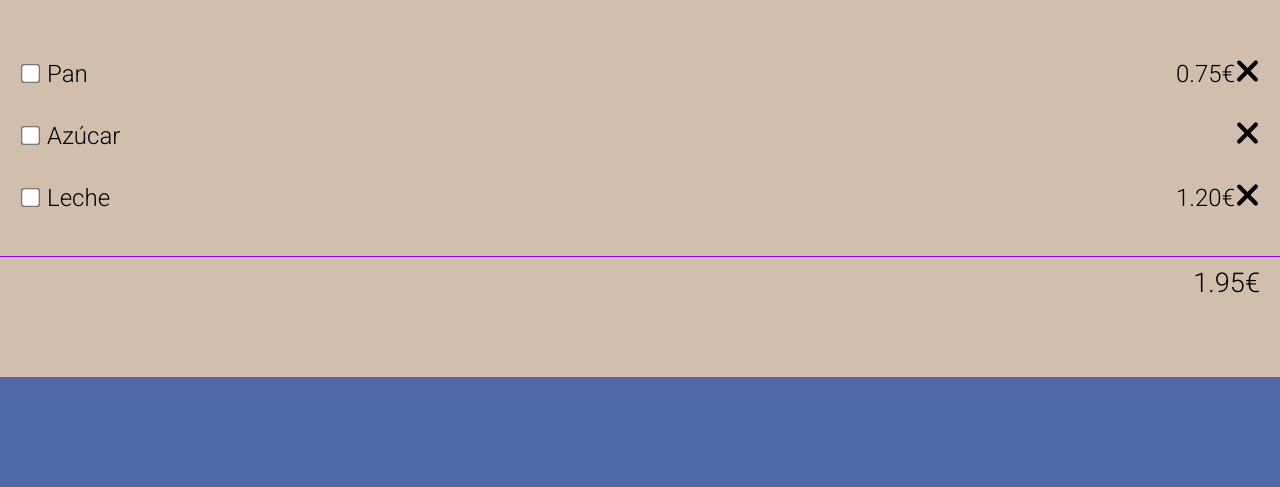
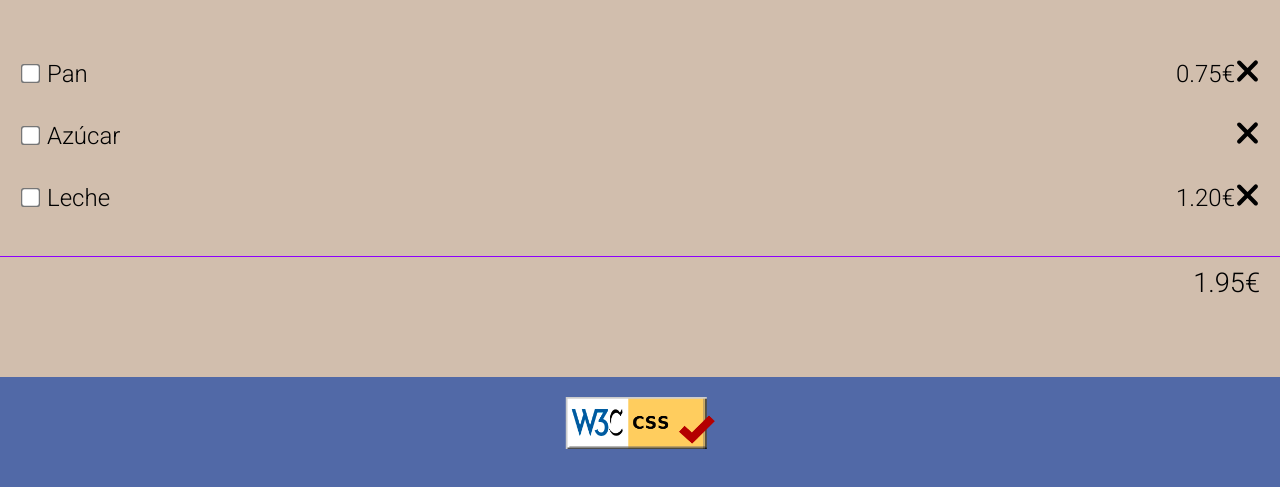
Before and after one commit to abelnhm/202309-w1ch3-abel-naharro, a plain HTML site: page index.html in a window 1280 px wide. Shown: the part 179-666 px from the top of the page. Drawn offline with Linux system fonts and the light colour scheme.

Commit message:
Add footer to all views

```diff
--- a/css/style-common.css
+++ b/css/style-common.css
@@ -47,3 +47,14 @@ section p {
   font-size: 2rem;
   margin: 0px;
 }
+
+footer {
+  padding: 20px;
+  display: flex;
+  flex-direction: row;
+  justify-content: center;
+}
+
+footer img {
+  width: 150px;
+}
--- a/index.html
+++ b/index.html
@@ -75,6 +75,9 @@
       </span>
     </div>
   </main>
+  <footer>
+    <img src="./assets/images/validacion-css.png" alt="Image label W3C CSS Valid">
+  </footer>
 </body>
 
 </html>
```
Also changed, not shown: form.html (+3 -0 lines), assets/images/validacion-css.png (added).
